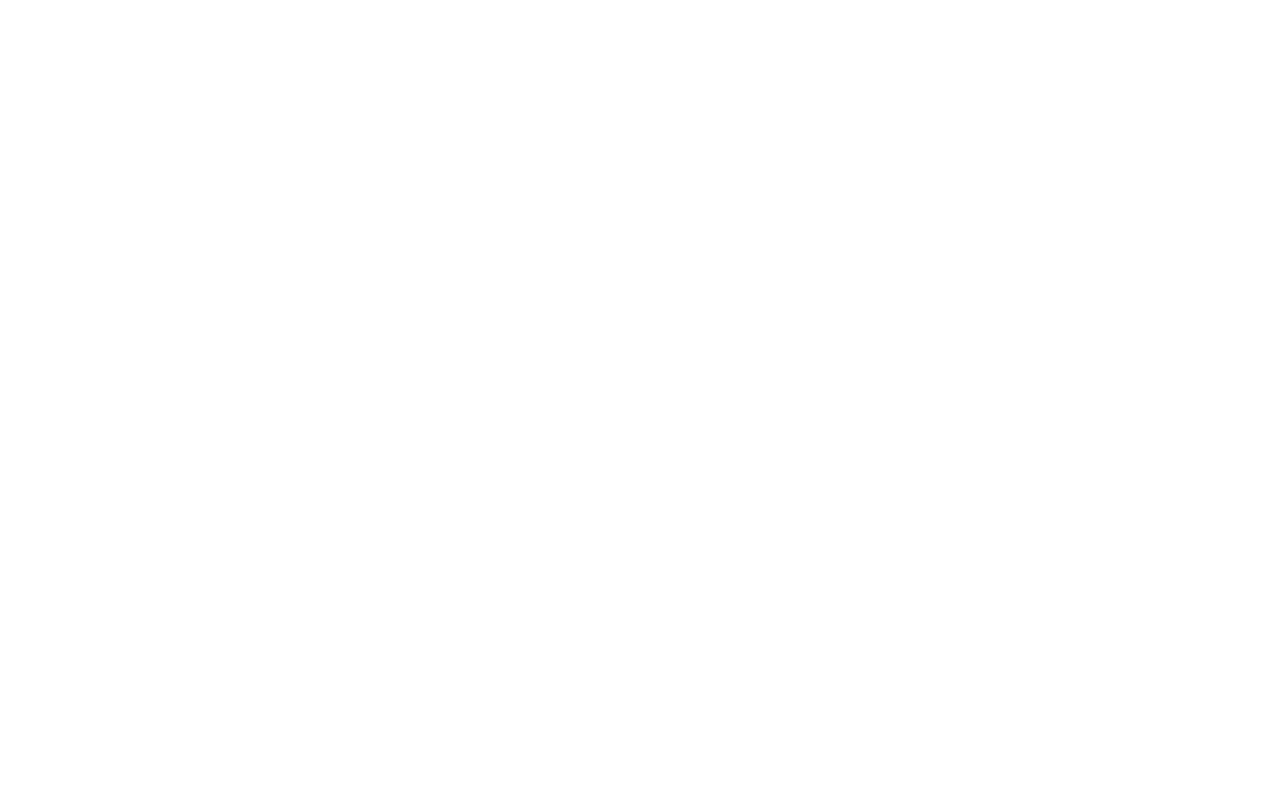
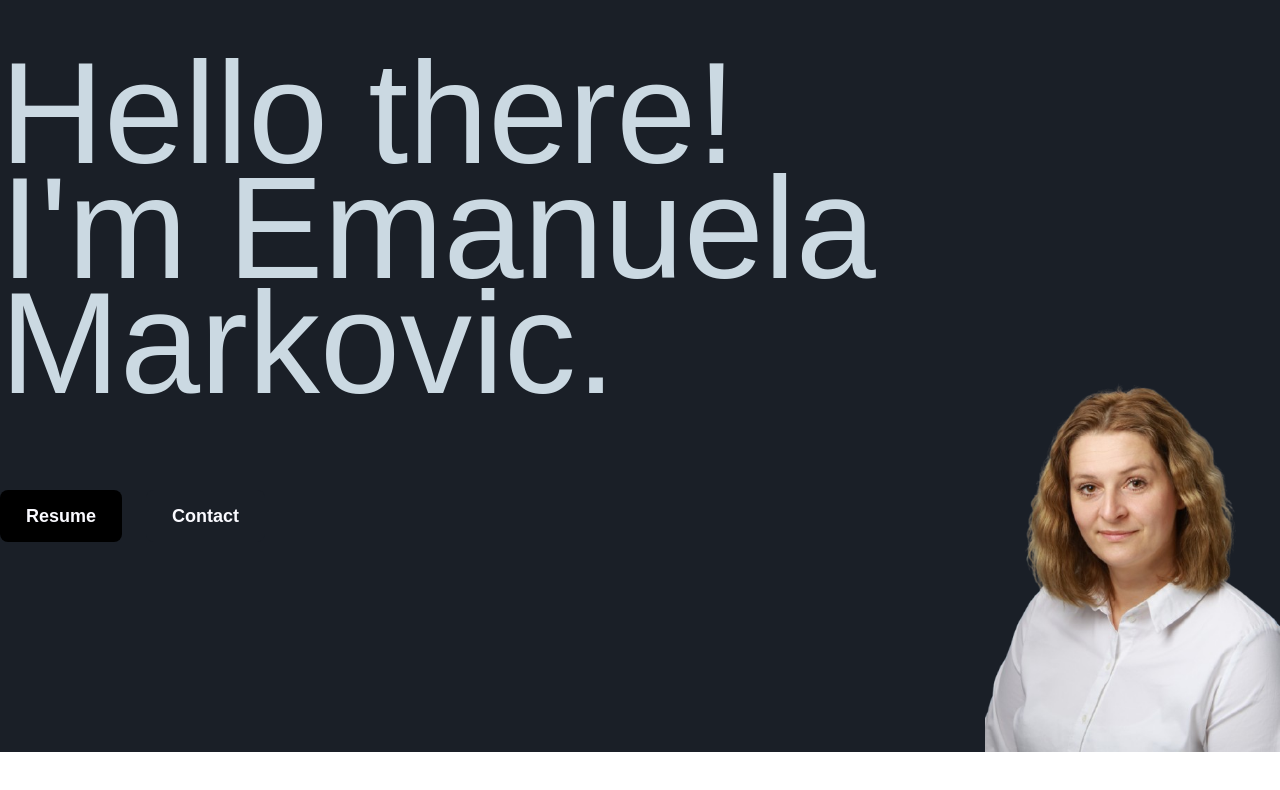
Before and after one commit to emanuelamarkovic/dev-portfolio, a Next.js app: page / in a window 1280 px wide. Shown: the top 790 px of the page. Built offline with nearby package versions, Linux system fonts and the light colour scheme.

Commit message:
feat: Integrated HomeSection into index.tsx

```diff
--- a/src/pages/index.tsx
+++ b/src/pages/index.tsx
@@ -1,3 +1,4 @@
+import HomeSection from "@/components/HomeSection";
 import { Geist, Geist_Mono } from "next/font/google";
 import Head from "next/head";
 
@@ -19,7 +20,9 @@
         <meta name="description" content="Portfolio" />
         <link rel="icon" href="/favicon.ico" />
       </Head>
-      <main></main>
+      <main>
+        <HomeSection />
+      </main>
     </>
   );
 }
```
